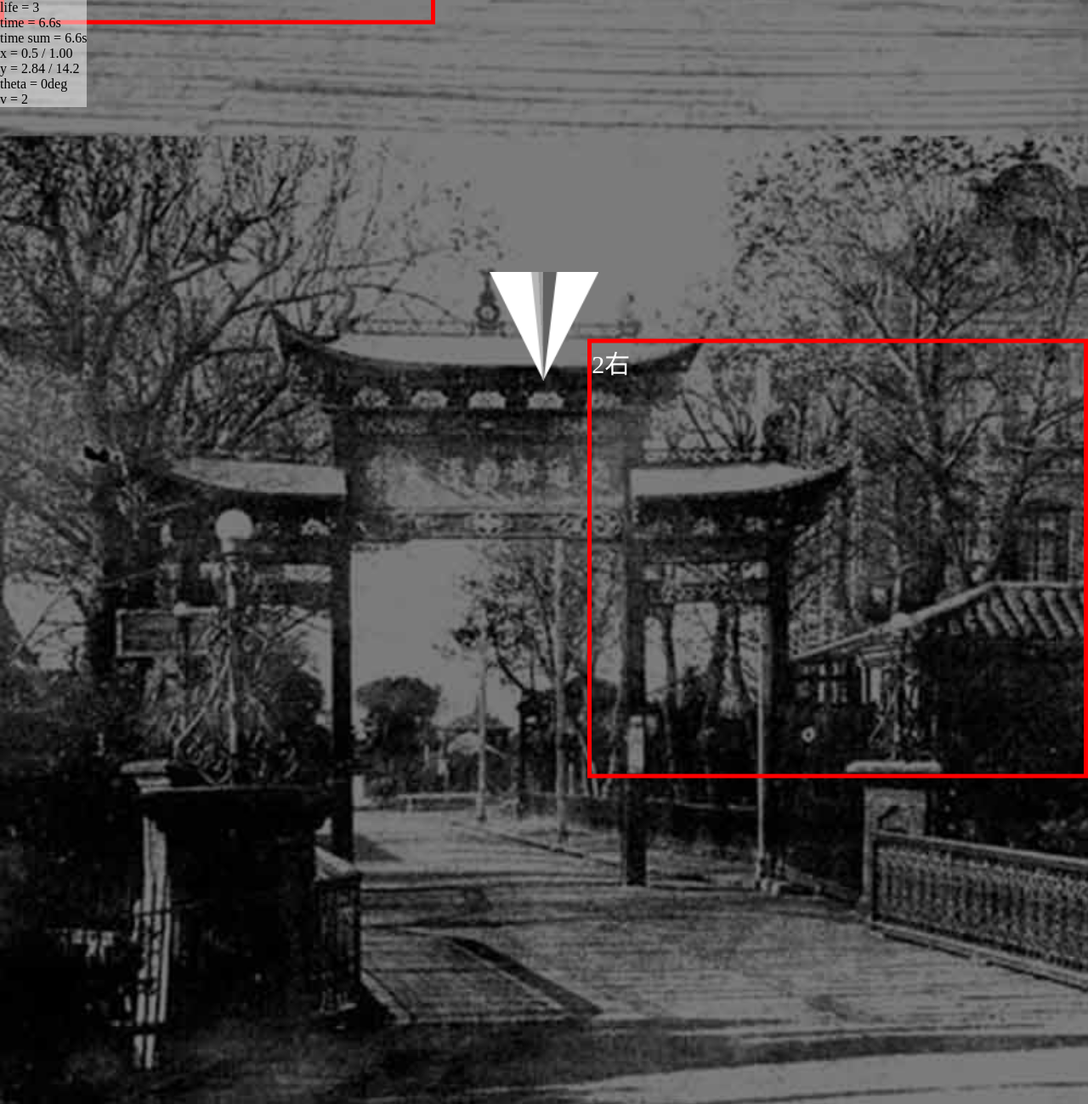
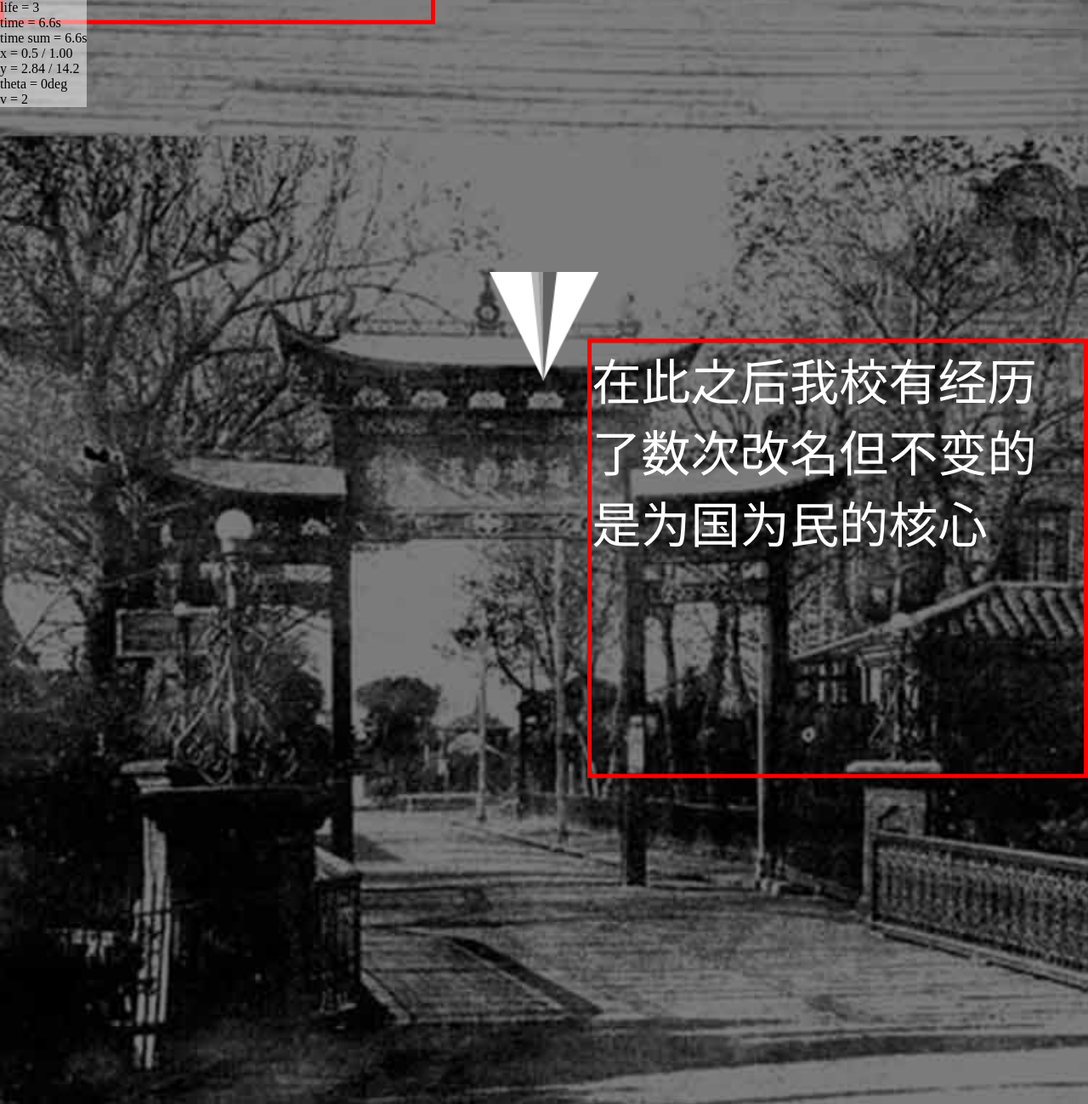
Before and after one commit to eeyes-net/sports_meeting_h5_game-2017-04, a PHP site: page /api.php?action=1 in a window 1280 px wide. Shown: the top 1299 px of the page at 85% size. Run offline with PHP 8.4, Linux system fonts and the light colour scheme; data that the repository does not hold is empty.

Commit message:
游戏与游戏的后台php基本完成

```diff
--- a/public/api.php
+++ b/public/api.php
@@ -16,18 +16,21 @@ switch ($_GET['action']) {
     case 'get_game_record':
         include '../app/game_record.php';
         rawReturn(get_game_record());
-        return;
+        break;
     case 'post_game_record':
         include '../app/game_record.php';
         jsonReturn(post_game_record());
-        return;
+        break;
     case 'get_vote':
         include '../app/vote.php';
         jsonReturn(get_vote());
-        return;
+        break;
     case 'post_vote':
         include '../app/vote.php';
         jsonReturn(post_vote());
-        return;
+        break;
+    default:
+        readfile('index.html');
+        break;
 }
-readfile('index.html');
+connect_db(true);
--- a/public/css/game.css
+++ b/public/css/game.css
@@ -40,12 +40,11 @@
 }
 
 .game-block-container > div > p {
-    font-size: 30px;
     color: #fff;
-    /*text-shadow: 2px 2px 2px #000, -2px 2px 2px #000, -2px -2px 2px #000, 2px -2px 2px #000;*/
 }
 
 .game-block-container div {
+    overflow: hidden;
     border: 5px solid red;
     box-sizing: border-box;
 }
--- a/public/js/Game.js
+++ b/public/js/Game.js
@@ -209,10 +209,10 @@ Game.Plane.prototype.test = function (game) {
 
 Game.PlaneRecord = function (plane) {
     this.plane = plane;
-    this.records = [];
+    this.status = [];
 };
 Game.PlaneRecord.prototype.record = function (t) {
-    this.records.push({
+    this.status.push({
         t: t,
         x: this.plane.x,
         y: this.plane.y,
@@ -221,23 +221,23 @@ Game.PlaneRecord.prototype.record = function (t) {
 };
 Game.PlaneRecord.prototype.replay = function (t) {
     var record, record1;
-    if (this.records.length === 1) {
-        record = this.records[0];
+    if (this.status.length === 1) {
+        record = this.status[0];
         this.plane.x = record.x;
         this.plane.y = record.y;
         this.plane.theta = record.theta;
         this.plane.v = record.v;
-    } else if (t >= this.records[this.records.length - 1].t) {
-        record = this.records[this.records.length - 1];
+    } else if (t >= this.status[this.status.length - 1].t) {
+        record = this.status[this.status.length - 1];
         this.plane.x = record.x;
         this.plane.y = record.y;
         this.plane.theta = record.theta;
         this.plane.v = record.v;
     } else {
-        for (var i = 1; i < this.records.length; ++i) {
-            record1 = this.records[i];
+        for (var i = 1; i < this.status.length; ++i) {
+            record1 = this.status[i];
             if (t < record1.t) {
-                record = this.records[i - 1];
+                record = this.status[i - 1];
                 break;
             }
         }
@@ -252,19 +252,66 @@ Game.PlaneRecord.prototype.replay = function (t) {
  * @return {ArrayBuffer}
  */
 Game.PlaneRecord.prototype.toArrayBuffer = function () {
-    var arrayBuffer = new ArrayBuffer(this.records.length * 16);
+    var arrayBuffer = new ArrayBuffer(this.status.length * 16);
     var dv = new DataView(arrayBuffer);
     var byteOffset = 0;
-    for (var i = 0; i < this.records.length; ++i) {
-        var record = this.records[i];
-        dv.setUint32(byteOffset, record.t);
+    for (var i = 0; i < this.status.length; ++i) {
+        var state = this.status[i];
+        dv.setUint32(byteOffset, state.t);
         byteOffset += 4;
-        dv.setFloat32(byteOffset, record.x);
+        dv.setFloat32(byteOffset, state.x);
         byteOffset += 4;
-        dv.setFloat32(byteOffset, record.y);
+        dv.setFloat32(byteOffset, state.y);
         byteOffset += 4;
-        dv.setFloat32(byteOffset, record.theta);
+        dv.setFloat32(byteOffset, state.theta);
         byteOffset += 4;
     }
     return arrayBuffer;
 };
+Game.PlaneRecord.prototype.fromArrayBuffer = function (arrayBuffer) {
+    var dv = new DataView(arrayBuffer);
+    var byteOffset = 0;
+    while (byteOffset < arrayBuffer.byteLength) {
+        var state = {};
+        state.t = dv.getUint32(byteOffset);
+        byteOffset += 4;
+        state.x = dv.getFloat32(byteOffset);
+        byteOffset += 4;
+        state.y = dv.getFloat32(byteOffset);
+        byteOffset += 4;
+        state.theta = dv.getFloat32(byteOffset);
+        byteOffset += 4;
+        this.status.push(state)
+    }
+};
+
+Game.PlaneRecordSet = function (src, width, height) {
+    this.src = src;
+    this.width = width;
+    this.height = height;
+    this.records = [];
+};
+Game.PlaneRecordSet.prototype.push = function (record) {
+    this.records.push(record);
+    Game.game.addOtherPlane(record.plane);
+};
+Game.PlaneRecordSet.prototype.replay = function (t) {
+    for (var i = 0; i < this.records.length; ++i) {
+        var planeRecord = this.records[i];
+        planeRecord.replay(t);
+        planeRecord.plane.paint();
+    }
+};
+Game.PlaneRecordSet.prototype.fromArrayBuffer = function (arrayBuffer) {
+    var dv = new DataView(arrayBuffer);
+    var byteOffset = 0;
+    while (byteOffset < arrayBuffer.byteLength) {
+        var byteCount = dv.getUint32(byteOffset);
+        byteOffset += 4;
+        var plane = new Game.Plane(this.src, this.width, this.height);
+        var record = new Game.PlaneRecord(plane);
+        record.fromArrayBuffer(arrayBuffer.slice(byteOffset, byteOffset + byteCount));
+        byteOffset += byteCount;
+        this.push(record);
+    }
+};
--- a/public/js/data.js
+++ b/public/js/data.js
@@ -1,25 +1,25 @@
 Game.data = {};
 Game.data.server = {
-    // base: '/sports_meeting_h5_game-2017-04/public/',
-    // base: '/h5/public/',
     base: '/',
-    imgPlanePath: 'images/plane.png'
+    imgPlanePath: 'images/plane.png',
+    getGameRecordURL: 'api.php?action=get_game_record',
+    postGameRecordURL: 'api.php?action=post_game_record'
 };
 Game.data.blocks = [
-    {pos: [0, 0.5493, 0.3, 1.0013], text: '1左'},
-    {pos: [0.75, 0.5493, 1, 1.0013], text: '1右'},
-    {pos: [0, 2.0413, 0.4, 2.564], text: '2左'},
-    {pos: [0.54, 2.853, 1, 3.2573], text: '2右'},
-    {pos: [0, 3.8373, 0.25, 4.336], text: '3左'},
-    {pos: [0.7, 3.8373, 1, 4.336], text: '3右'},
-    {pos: [0.55, 4.6413, 1, 5.1413], text: '3下'},
-    {pos: [0, 5.8053, 0.4, 6.4573], text: '4左'},
-    {pos: [0.8, 5.8053, 1, 6.5773], text: '4右'},
-    {pos: [0, 7.6307, 0.6, 8.2], text: '5'},
-    {pos: [0.4, 9.396, 0.8, 10.1613], text: '6'},
-    {pos: [0, 11.2507, 0.5, 11.873], text: '7'},
-    {pos: [0, 13.3853, 0.25, 13.7213], text: '8左'},
-    {pos: [0.8, 12.8387, 1, 12.9813], text: '8右'}
+    {pos: [0, 0.5493, 0.3, 1.0013], text: '西安交通大学的前身是1896年创建于上海的南洋公学；1905年划归商部，改名为高等实业学堂'},
+    {pos: [0.75, 0.5493, 1, 1.0013], text: '南阳公学是南洋公学为中国近代历史上最早创办的大学之一'},
+    {pos: [0, 2.0413, 0.4, 2.564], text: '1906年改隶邮传部，更名为邮传部上海高等实业学堂'},
+    {pos: [0.54, 2.853, 1, 3.2573], text: '在此之后我校有经历了数次改名但不变的是为国为民的核心'},
+    {pos: [0, 3.8373, 0.25, 4.336], text: '1921年上海工业专门学校、唐山工业专门学校、北平铁道管理学校、'},
+    {pos: [0.7, 3.8373, 1, 4.336], text: '北平邮电学校合并成立交通大学。交通大学的名字第一次登上了历史舞台'},
+    {pos: [0.55, 4.6413, 1, 5.1413], text: '在随后的几十年里，交通大学蓬勃发展为国家培养出许多人才'},
+    {pos: [0, 5.8053, 0.4, 6.4573], text: '1959年，交通大学迎来了其最重要的转折点之一-——西迁'},
+    {pos: [0.8, 5.8053, 1, 6.5773], text: '新中国成立后，根据国家经济建设发展战略的需要，国务院决定1956年交通大学的主体内迁西安。1959年定名为西安交通大学。'},
+    {pos: [0, 7.6307, 0.6, 8.2], text: '2000年4月经国务院批准，西安医科大学、陕西财经学院与西安交通大学实现合并。西安交通大学的发展步入了新的篇章'},
+    {pos: [0.4, 9.396, 0.8, 10.1613], text: '现在的西安交通大学，已经成为了一所学习气氛浓厚，景色优美，精英云集的中国一流学校'},
+    {pos: [0, 11.2507, 0.5, 11.873], text: '交大历经奋斗才取得了今日的成功，交大人的精气神，也在运动会上展现的淋漓尽致'},
+    {pos: [0, 13.3853, 0.25, 13.7213], text: '快去帮你们的书院赢得荣誉吧'},
+    {pos: [0.8, 12.8387, 1, 12.9813], text: '加油'}
 ];
 Game.data.plane = {
     width: .1,
--- a/public/js/script.js
+++ b/public/js/script.js
@@ -26,15 +26,39 @@ window.addEventListener('load', function () {
     var plane; // 主飞机
 
     // 录像
-    var planeRecords = [];
+    var planeRecordSet = new Game.PlaneRecordSet(Game.data.server.base + Game.data.server.imgPlanePath, Game.data.plane.width, Game.data.plane.height);
     var planeRecord, planeRecordTimer;
 
-    // 录像回放
-    var replay = function (t) {
-        for (var i = 0; i < planeRecords.length; ++i) {
-            var planeRecord = planeRecords[i];
-            planeRecord.replay(t);
-            planeRecord.plane.paint();
+    /**
+     * 获取其他飞机的轨迹
+     */
+    var getGameRecord = function () {
+        var oReq = new XMLHttpRequest;
+        oReq.open('GET', Game.data.server.base + Game.data.server.getGameRecordURL);
+        oReq.responseType = 'arraybuffer';
+        oReq.onload = function () {
+            var arrayBuffer = oReq.response;
+            if (arrayBuffer) {
+                planeRecordSet.fromArrayBuffer(arrayBuffer);
+            }
+        };
+        oReq.send(null);
+    };
+
+    /**
+     * 发送飞机轨迹
+     * @param {Game.PlaneRecord} planeRecord
+     */
+    var postGameRecord = function (planeRecord) {
+        var xhr = new XMLHttpRequest;
+        xhr.open('POST', Game.data.server.base + Game.data.server.postGameRecordURL);
+        xhr.send(planeRecord.toArrayBuffer());
+        xhr.onreadystatechange = function () {
+            if (xhr.readyState === XMLHttpRequest.DONE) {
+                if (xhr.status === 200) {
+                    console.log('send ok');
+                }
+            }
         }
     };
 
@@ -68,7 +92,7 @@ window.addEventListener('load', function () {
         }
         plane.timePast(dt);
         plane.paint();
-        replay(t - t2);
+        planeRecordSet.replay(t - t2);
         t0 = t;
 
         game.y = plane.y - .3;
@@ -85,15 +109,15 @@ window.addEventListener('load', function () {
         // 撞墙检测
         if (!plane.test(game)) {
             --life;
-            sendRecord(planeRecord);
-            planeRecords.push(planeRecord);
-            game.addOtherPlane(planeRecord.plane);
+            postGameRecord(planeRecord);
+            planeRecordSet.push(planeRecord);
             gameStart();
         } else
             requestAnimationFrame(paint);
     };
 
     // 开始执行
+    getGameRecord();
     window.gameStart = function () {
         planeInit();
         paint();
@@ -107,7 +131,7 @@ window.addEventListener('load', function () {
         var timer = setInterval(function () {
             var t = Date.now();
             var dt = t - t0;
-            plane.theta += .002 * direction * dt;
+            plane.theta += plane.v * 10 * direction * dt;
             t0 = t;
         }, 16);
         var turnLeftStart = function (e) {
@@ -147,4 +171,11 @@ window.addEventListener('load', function () {
             }
         });
     })();
+
+    // 调整字体大小
+    var blockFontSize = function () {
+        document.getElementsByClassName('game-block-container')[0].style.fontSize = window.innerWidth / 22 + 'px';
+    };
+    window.addEventListener('resize', blockFontSize);
+    blockFontSize();
 });
```
